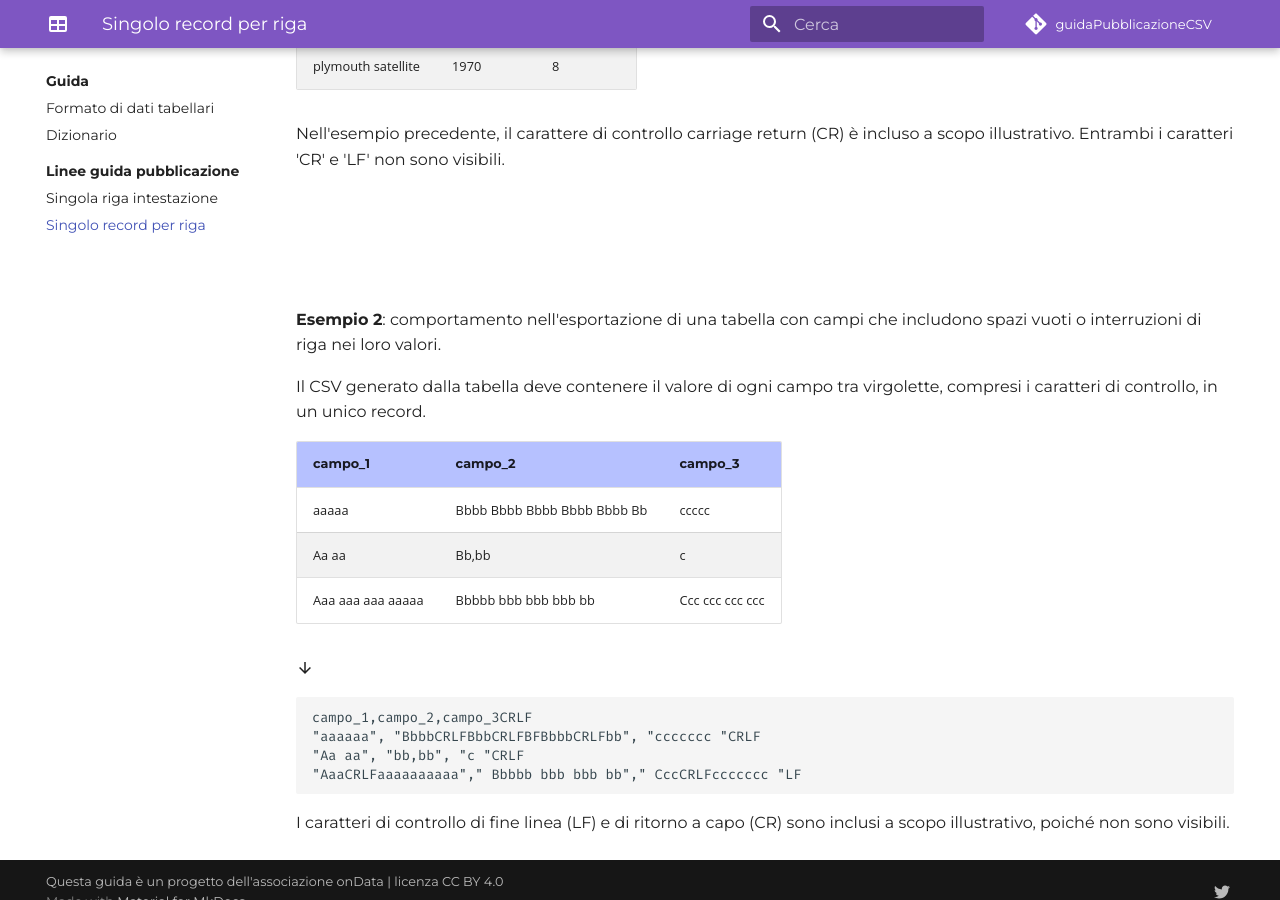
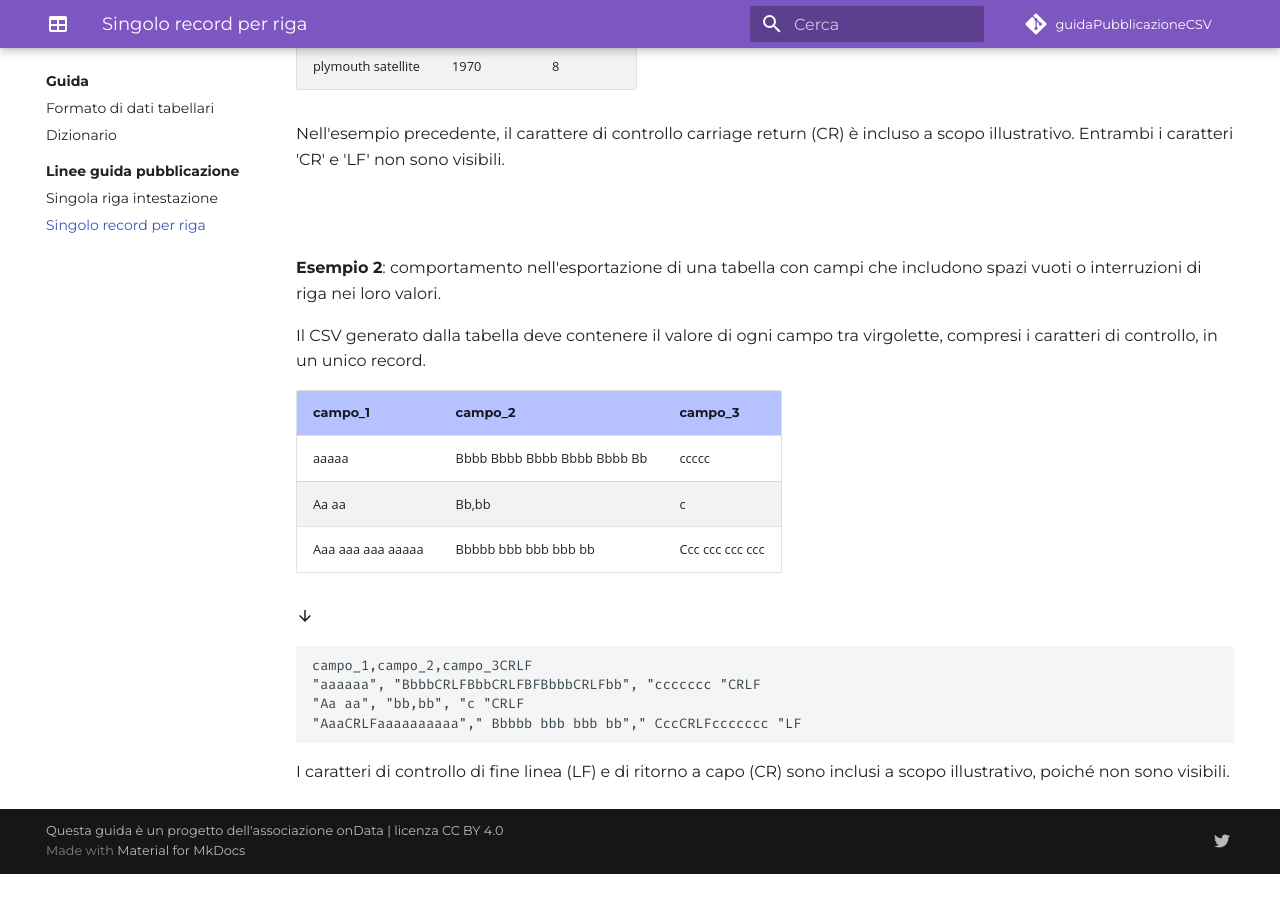
Before and after one commit to ondata/guidaPraticaPubblicazioneCSV, an MkDocs documentation site: the page built from docs/guida/linee_guida_pubblicazione/P02_singolo_record_riga.md, in a window 1280 px wide and 900 px high, scrolled down 1571 px. Built offline with MkDocs 1.6.1 and Material for MkDocs 9.7.7, drawn with Linux system fonts in a browser that asks for light colours; comment, search, counter and statistics services are not loaded; after the commit the page ends 2445 px from its top, so only the background shows below that.

Commit message:
Update P02_singolo_record_riga.md

```diff
--- a/docs/guida/linee_guida_pubblicazione/P02_singolo_record_riga.md
+++ b/docs/guida/linee_guida_pubblicazione/P02_singolo_record_riga.md
@@ -57,7 +57,7 @@ satellite plymouth, 1970, 8
 
 Nell'esempio precedente, il carattere di controllo carriage return (CR) è incluso a scopo illustrativo. Entrambi i caratteri 'CR' e 'LF' non sono visibili.
 
-<br></br><br></br>
+<br></br>
 
 **Esempio 2**: comportamento nell'esportazione di una tabella con campi che includono spazi vuoti o interruzioni di riga nei loro valori.
 
```
